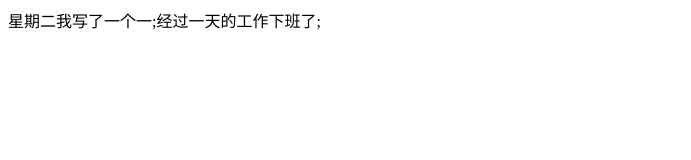
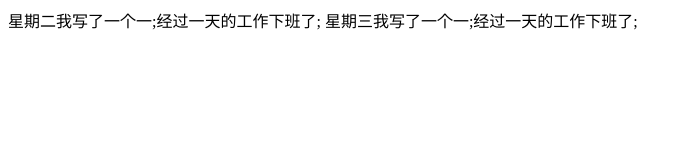
Before and after one commit to 765235992/BDMail, a plain HTML site: page BDMail/HomePage/index.html in a window 1280 px wide. Shown: the whole page, without its empty margins (0-691 px from the left). Drawn offline with Linux system fonts and the light colour scheme.

Commit message:
星期三工作内容

```diff
--- a/BDMail/HomePage/index.html
+++ b/BDMail/HomePage/index.html
@@ -7,5 +7,8 @@
 <body>
     星期二我写了一个一;经过一天的工作下班了;
 
+    星期三我写了一个一;经过一天的工作下班了;
+
+
 </body>
 </html>
```
